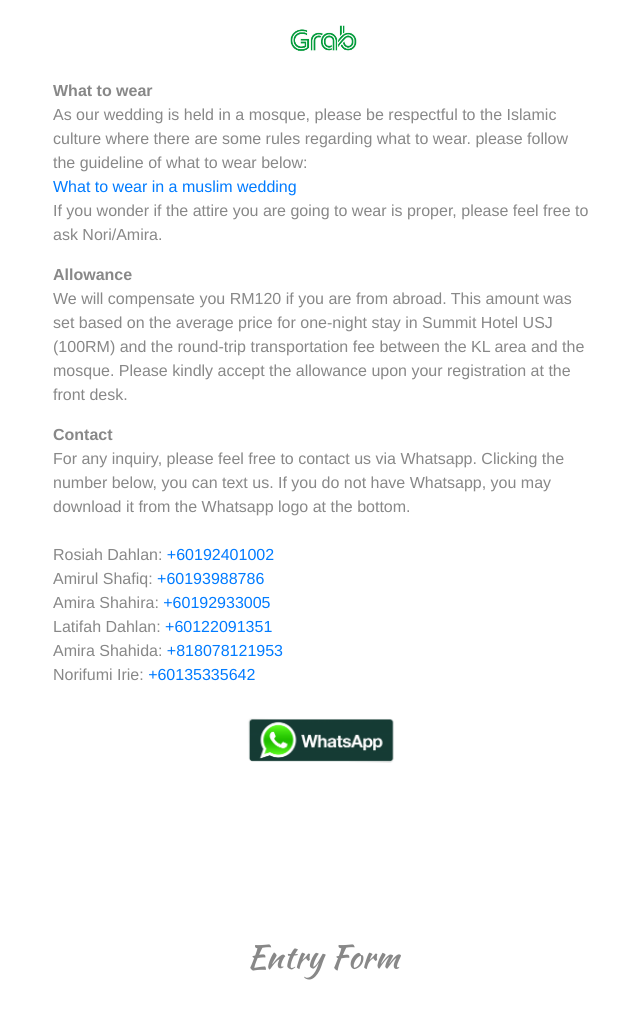
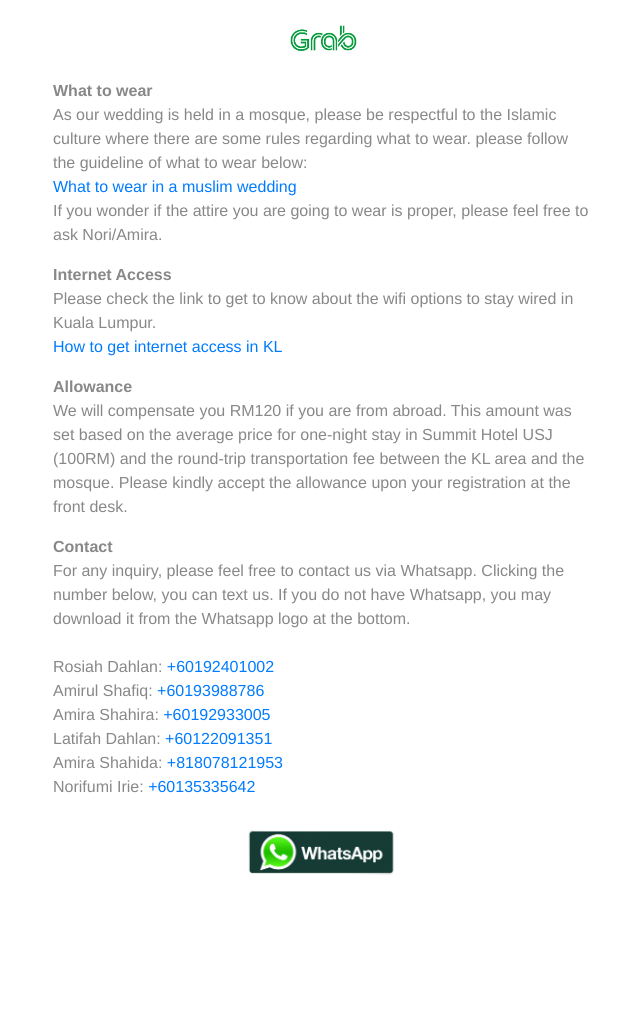
Before and after one commit to norifumi92/wedding_project, a Django app: page /wedding in a window 1280 px wide. Shown: the part 2220-3235 px from the top of the page, without its empty margins (317-957 px from the left). Run offline with Django 3.2, Linux system fonts and the light colour scheme; some libraries are stand-ins or nearby versions.

Commit message:
Udated the contents about internet access in wedding.html

```diff
--- a/my_app/templates/wedding.html
+++ b/my_app/templates/wedding.html
@@ -98,6 +98,13 @@
             </p>
             </div>
             <div class="row justify-content-start section">
+                <p>
+                    <b>Internet Access</b><br>
+                    Please check the link to get to know about the wifi options to stay wired in Kuala Lumpur.<br>
+                    <a href="https://farmishedbearsfoodjourney.000webhostapp.com/2019/12/get-internet">How to get internet access in KL</a>
+                </p>
+                </div>
+            <div class="row justify-content-start section">
             <p>
                 <b>Allowance</b><br>
                 We will compensate you RM120 if you are from abroad.
```
